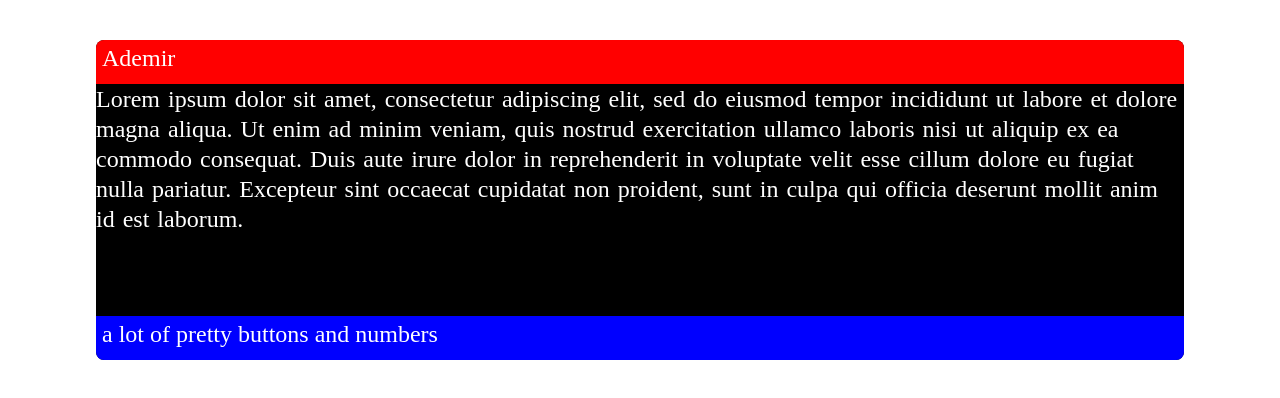
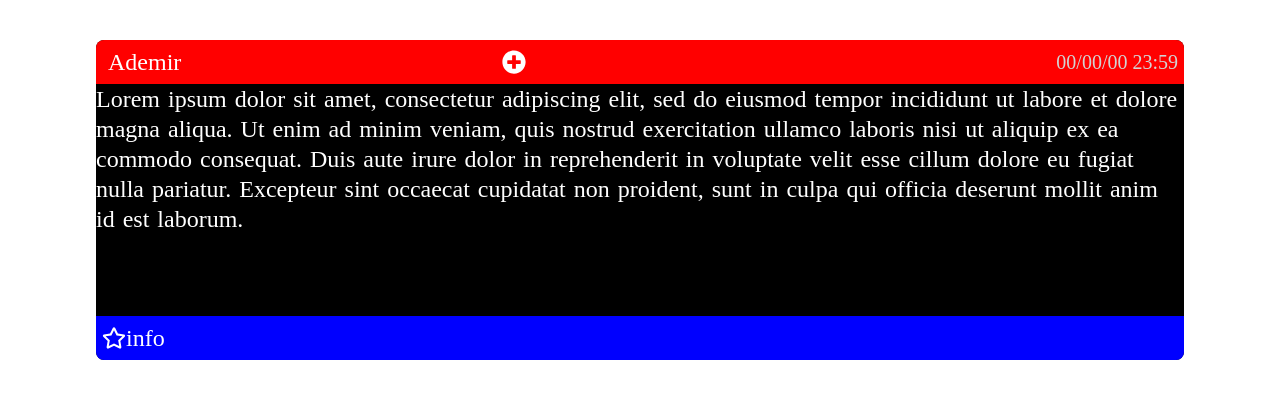
Before and after one commit to smol-guilherme/apts-react, a React (Create React App) app: page / in a window 1280 px wide. Both pictures are taken after a click on the button 640 px from the left and 179 px from the top of the page. Shown: the top 398 px of the page. Built offline with nearby package versions, Linux system fonts and the light colour scheme.

Commit message:
feat: added icons to the post component.

```diff
--- a/package.json
+++ b/package.json
@@ -23,6 +23,7 @@
     "leaflet": "^1.9.1",
     "react": "^18.2.0",
     "react-dom": "^18.2.0",
+    "react-icons": "^4.4.0",
     "react-leaflet": "^4.1.0",
     "react-router": "^6.4.1",
     "react-router-dom": "^6.4.1",
--- a/src/components/Timeline/Timeline.js
+++ b/src/components/Timeline/Timeline.js
@@ -10,7 +10,8 @@ const lorem =
 export default function Timeline() {
   const { overlay, setOverlay } = useContext(DataContext);
 
-  function handleClick() {
+  function handleClick(e) {
+    e.stopPropagation();
     setOverlay(null);
   }
 
@@ -23,7 +24,7 @@ export default function Timeline() {
         handleClick={handleClick}
         text={lorem}
         username={"Ademir"}
-        info={"a lot of pretty buttons and numbers"}
+        info={"info"}
       />
     );
   };
--- a/src/components/shared/postBody.jsx
+++ b/src/components/shared/postBody.jsx
@@ -1,12 +1,32 @@
 import styled from "styled-components";
+import { FaPlusCircle, FaCheckCircle, FaStar, FaRegStar } from 'react-icons/fa';
 
 export function Post(props) {
-  // console.log(props);
+  const IconDisplay = () => {
+    if(true) return <FaPlusCircle onClick={(e) => { e.stopPropagation(); console.log('bzz') }} />
+  return <FaCheckCircle onClick={(e) => { e.stopPropagation(); console.log('bzz') }} />
+}
+  const StarDisplay = () => {
+    if(true) return <FaRegStar onClick={(e) => { e.stopPropagation(); console.log('bzz') }} />
+    return <FaStar onClick={(e) => { e.stopPropagation(); console.log('bzz') }} />
+  }
+
   return(
   <Box onClick={props.handleClick}>
-    <Header >{props.username}</Header>
+    <Header>
+      <div>
+        {props.username}
+        <IconDisplay />
+      </div>
+      <p>
+        {props.date || '00/00/00 23:59'}
+      </p>
+    </Header>
     <Text >{props.text}</Text>
-    <Footer >{props.info}</Footer>
+    <Footer >
+      <StarDisplay />
+      {props.info}
+    </Footer>
   </Box>);
 }
 
@@ -30,17 +50,34 @@ const Box = styled.div`
 
 const Header = styled.div`
   display: flex;
+  width: 100%;
   height: 5.5vh;
-  width: 100%;
   position: relative;
+  justify-content: space-between;
+  align-items: center;
   top: 0;
   left: 0;
   background-color: red;
   border-radius: 8px 8px 0 0;
+
+  div {
+    display: flex;
+    align-items: center;
+    justify-content: space-between;
+    width: 40%;
+    border: 0;
+    margin: 0;
+  }
+
+  p {
+    color: lightgray;
+    font-size: 20px;
+  }
 `
 
 const Footer = styled(Header)`
   bottom: 0;
+  justify-content: unset;
   border-radius: 0 0 8px 8px;
   background-color: blue;
 `
```
Also changed, not shown: 1 other file (tests, documents, lock files or other folders).
